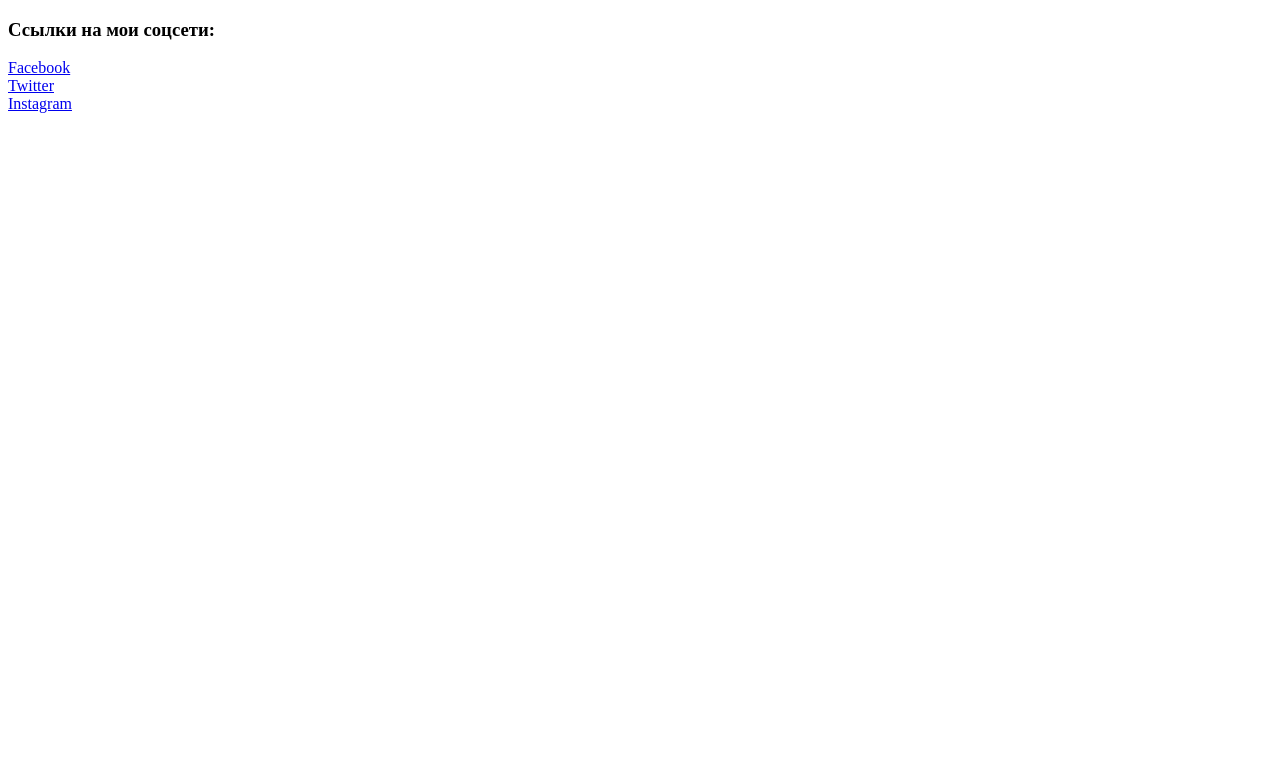
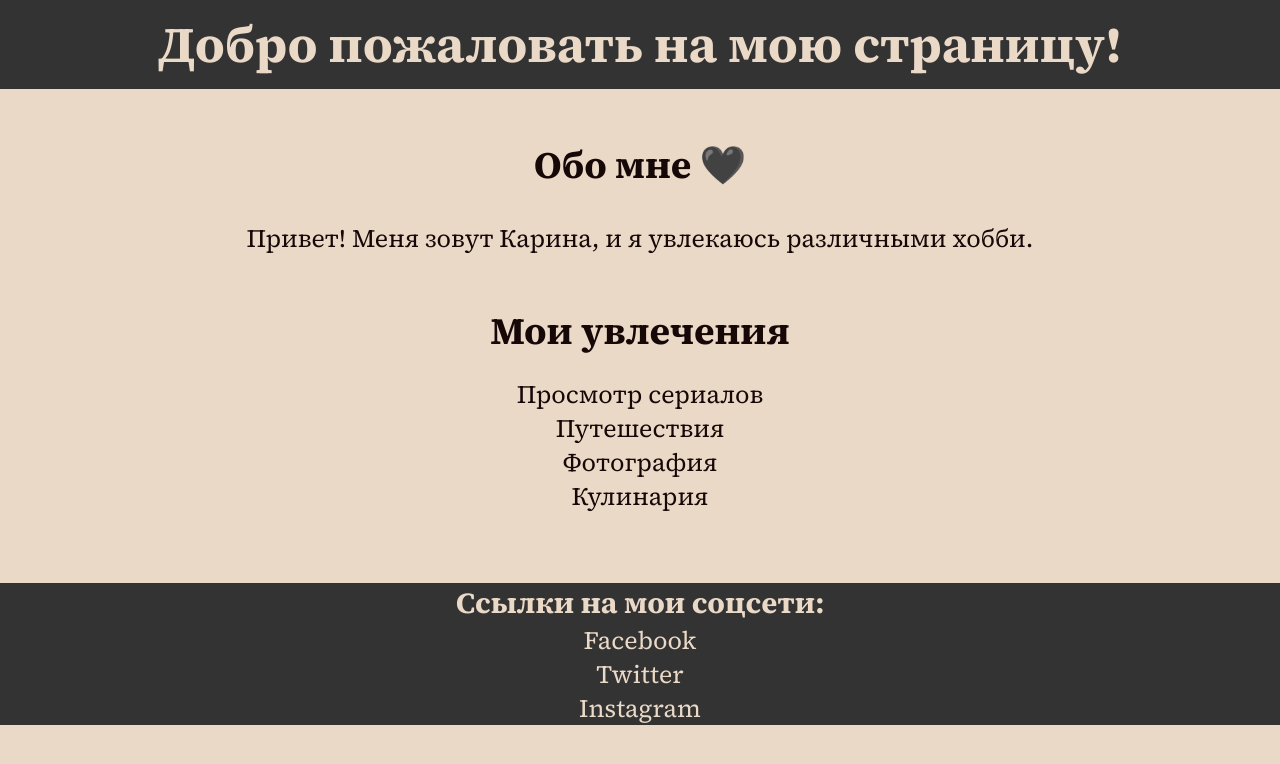
Before and after one commit to sshpilya/My-hobbies, a plain HTML site: page index.html in a window 1280 px wide. Drawn offline with Linux system fonts and the light colour scheme; a web font is replaced by a local one.

Commit message:
Добавила инф о себе

```diff
--- a/index.html
+++ b/index.html
@@ -3,16 +3,39 @@
 
 <head>
     <meta charset="UTF-8">
+    <meta name="viewport" content="width=device-width, initial-scale=1.0">
+    <link rel="preconnect" href="https://fonts.googleapis.com">
+    <link rel="preconnect" href="https://fonts.gstatic.com" crossorigin>
+    <link href="https://fonts.googleapis.com/css2?family=Source+Serif+4:ital,opsz,wght@0,8..60,200..900;1,8..60,200..900&family=Viaoda+Libre&display=swap" rel="stylesheet">
     <link rel="stylesheet" href="styles/style.css">
     <title>About me</title>
 </head>
 
 <body>
-    <h3 class="uppercase">Ссылки на мои соцсети:</h3>
+<header>
+    <h1> Добро пожаловать на мою страницу!</h1>
+</header>
+<main>
+    <section class="about">
+        <h2>Обо мне &#128420;</h2>
+        <p>Привет! Меня зовут Карина, и я увлекаюсь различными хобби.</p>
+    </section>
+    <section class="hobbies">
+        <h2>Мои увлечения</h2>
+        <ul>
+            <li>Просмотр сериалов</li>
+            <li>Путешествия</li>
+            <li>Фотография</li>
+            <li>Кулинария</li>
+        </ul>
+    </section>
+    </main>
+    <footer>
+        <h3 class="uppercase">Ссылки на мои соцсети:</h3>
     <a href="https://www.facebook.com/login/?next=https%3A%2F%2Fwww.facebook.com%2Fkarina.shpilko%2F%3Flocale%3Dmk_MK">Facebook</a><br>
     <a href="https://x.com/emrata">Twitter</a><br>
     <a href="https://www.instagram.com/sshpilya/">Instagram</a>
-
+    </footer>
 </body>
 
 </html>
--- a/styles/style.css
+++ b/styles/style.css
@@ -0,0 +1,52 @@
+* {
+    margin: 0;
+    padding: 0;
+    box-sizing: border-box;
+  }
+
+  html {
+    font-size: 25px;
+    color: rgb(23, 8, 8);
+  }
+
+  body {
+    font-family: "Source Serif 4", sans-serif;
+    text-align: center;
+    font-weight: 400;
+    background-color: #ebd9c7;
+  }
+
+  header {
+    background-color: #333;
+    color:  #ebd9c7;
+    padding: 10px;
+
+}
+.about {
+    padding: 50px;
+    h2 {
+        margin-bottom: 30px;
+    }
+}
+
+.hobbies {
+    margin-bottom: 50px;
+
+    ul {
+        list-style-type: none;
+        padding: 20px 0;
+
+    }
+
+}
+footer {
+    background-color: #333;
+    position: fixed;
+    width: 100%;
+    color:  #ebd9c7;
+    a {
+        color:  #ebd9c7;
+        text-decoration: none;
+
+    }
+}
```
